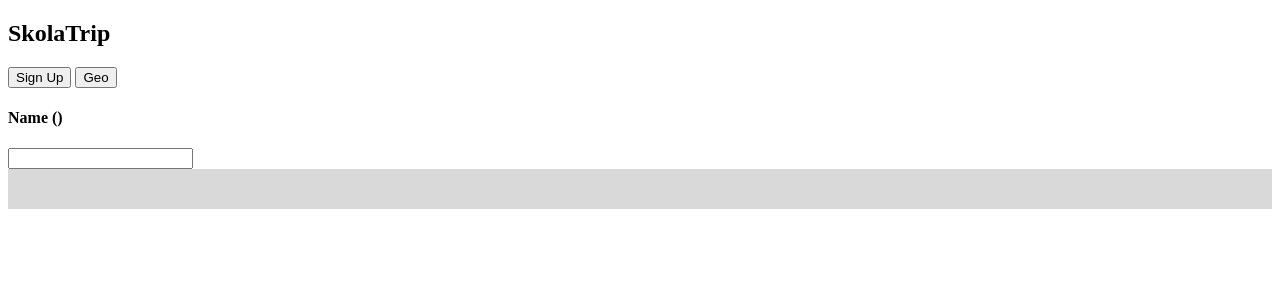
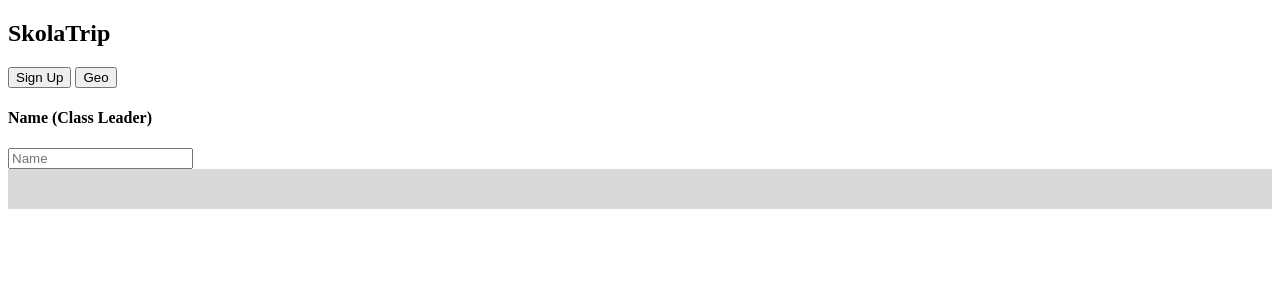
Before and after one commit to sabuka-dumbo/SkolaTrip, a Django app: page /login/ in a window 1280 px wide. Shown: the part 108-408 px from the top of the page. Run offline with Django 5.2, Linux system fonts and the light colour scheme.

Commit message:
Aug 5, 2025, 12:41 PM

```diff
--- a/SkolaTrip/st/templates/index.html
+++ b/SkolaTrip/st/templates/index.html
@@ -17,6 +17,9 @@
 {% block body %}
     <!-- აქ ვწერთ რაც იწერება body ტეგში -->
      <div id="header-div">
+        <div>
+
+        </div>
      </div>
     <script src="{% static 'js/index.js' %}"></script>
 {% endblock %}
--- a/SkolaTrip/st/templates/login.html
+++ b/SkolaTrip/st/templates/login.html
@@ -19,8 +19,8 @@ Login
       <button class="lang-btn">Geo</button>
       <form class="form-cont">
         <div class="login-cont">
-            <h4>Name ()</h4>
-            <input></input>
+            <h4>Name (Class Leader)</h4>
+            <input id="name" placeholder="Name"></input>
         </div>
       </form>
     <script src="{% static 'js/login.js' %}"></script>
```
